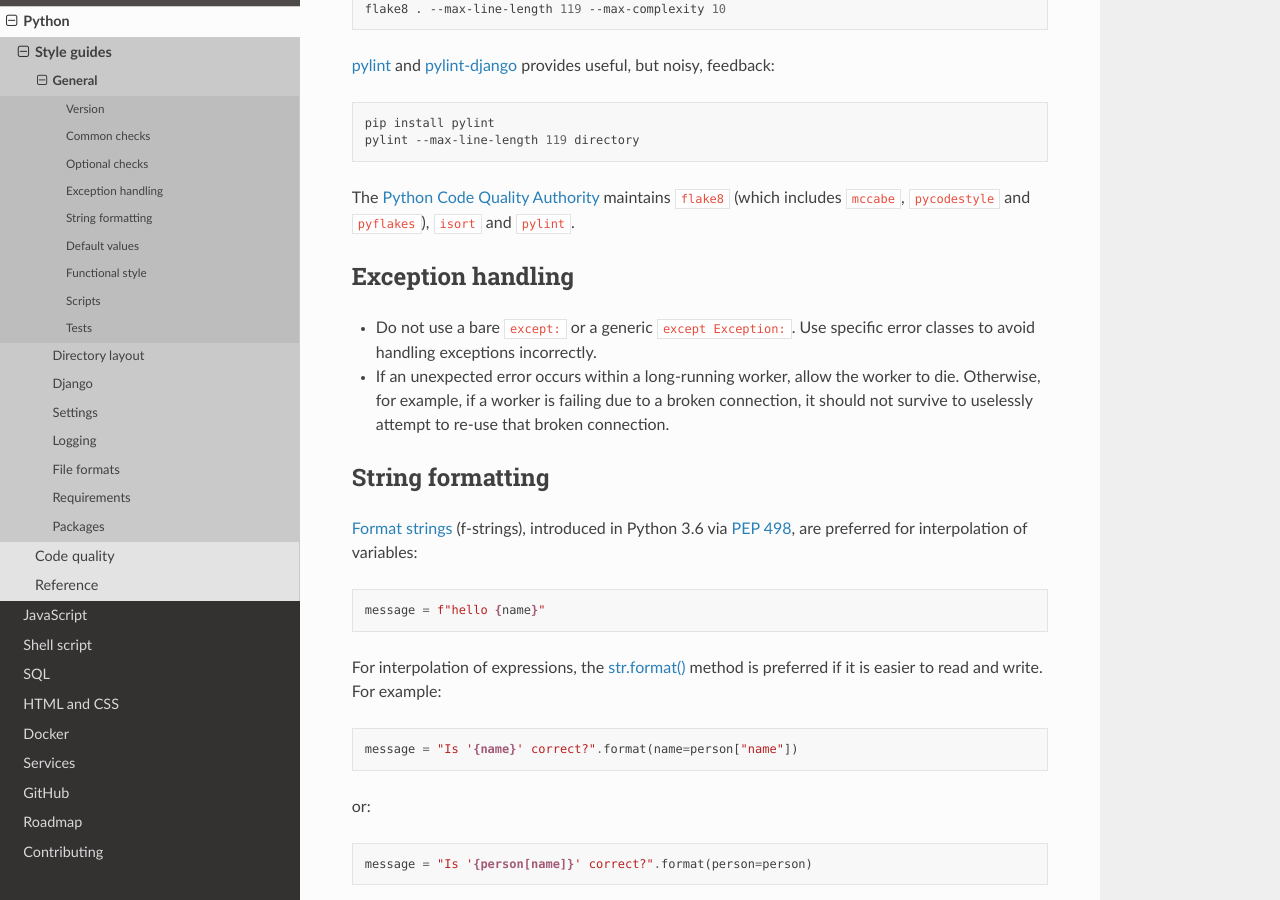
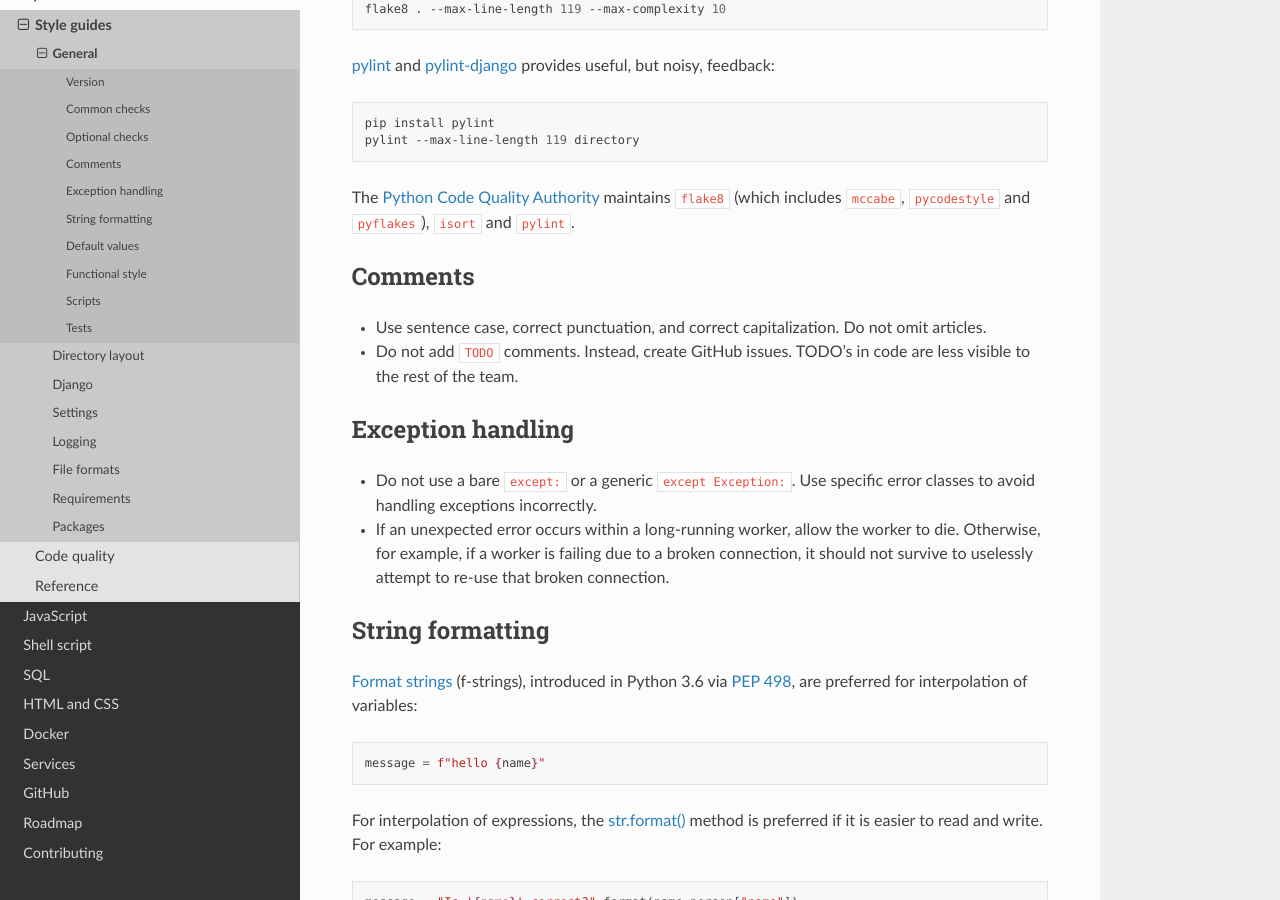
Before and after one commit to open-contracting/software-development-handbook, a Sphinx documentation site: the page built from docs/python/style_guide.rst, in a window 1280 px wide and 900 px high, scrolled down 1144 px. Built offline with Sphinx 7.4.7 and the Read the Docs theme 2.0.0, drawn with Linux system fonts in a browser that asks for light colours.

Commit message:
general: Move general code rules to more visible parts of docs

```diff
--- a/docs/general/index.rst
+++ b/docs/general/index.rst
@@ -3,6 +3,5 @@ General
 
 .. toctree::
 
-   code
    documentation
    preferences
--- a/docs/index.rst
+++ b/docs/index.rst
@@ -2,6 +2,10 @@ OCP Software Development Handbook
 =================================
 
 A guide for developers of OCP's tools.
+
+.. admonition:: Remember
+
+   Put **all deployment-related code** in the `deploy <https://github.com/open-contracting/deploy>`__ repository, not in the software repository.
 
 .. toctree::
    :maxdepth: 2
--- a/docs/python/style_guide.rst
+++ b/docs/python/style_guide.rst
@@ -57,6 +57,12 @@ flake8's ``--max-complexity`` option (provided by `mccabe <https://pypi.org/proj
    pylint --max-line-length 119 directory
 
 The `Python Code Quality Authority <https://github.com/PyCQA>`__ maintains ``flake8`` (which includes ``mccabe``, ``pycodestyle`` and ``pyflakes``), ``isort`` and ``pylint``.
+
+Comments
+--------
+
+-  Use sentence case, correct punctuation, and correct capitalization. Do not omit articles.
+-  Do not add ``TODO`` comments. Instead, create GitHub issues. TODO's in code are less visible to the rest of the team.
 
 Exception handling
 ------------------
--- a/docs/roadmap/index.rst
+++ b/docs/roadmap/index.rst
@@ -70,7 +70,7 @@ Manage products and services responsibly
 
 Among other practices, we:
 
--  Sufficiently resource the maintenance of all software, to limit technical debt
+-  Sufficiently resource the maintenance of all software, to `manage technical debt <https://tashian.com/articles/managing-technical-debt/>`__
 -  Sufficiently resource the hosting of all services, to avoid service disruptions
 -  Review the :ref:`health of products and services<health>` in each roadmap and plan maintenance and improvements accordingly
 
```
Also changed, not shown: docs/general/code.rst (deleted, +0 -10 lines).
